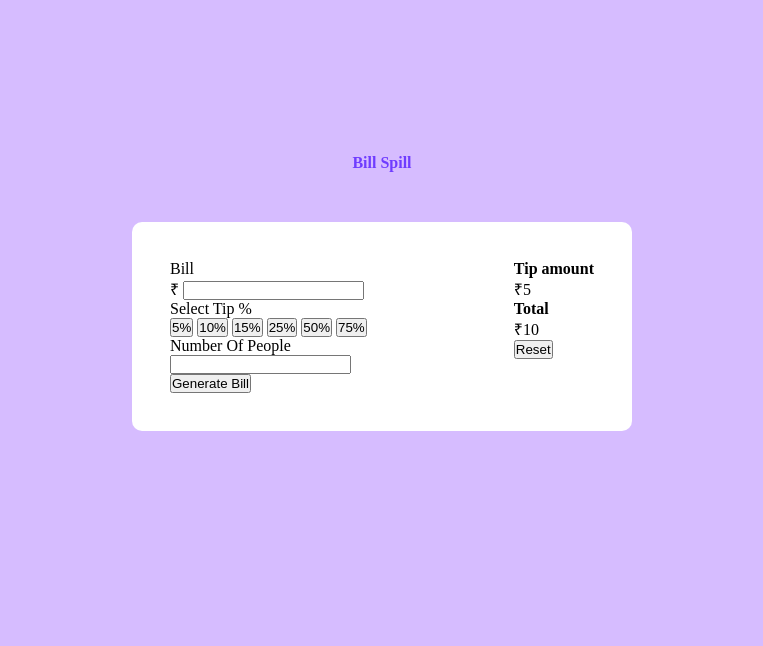
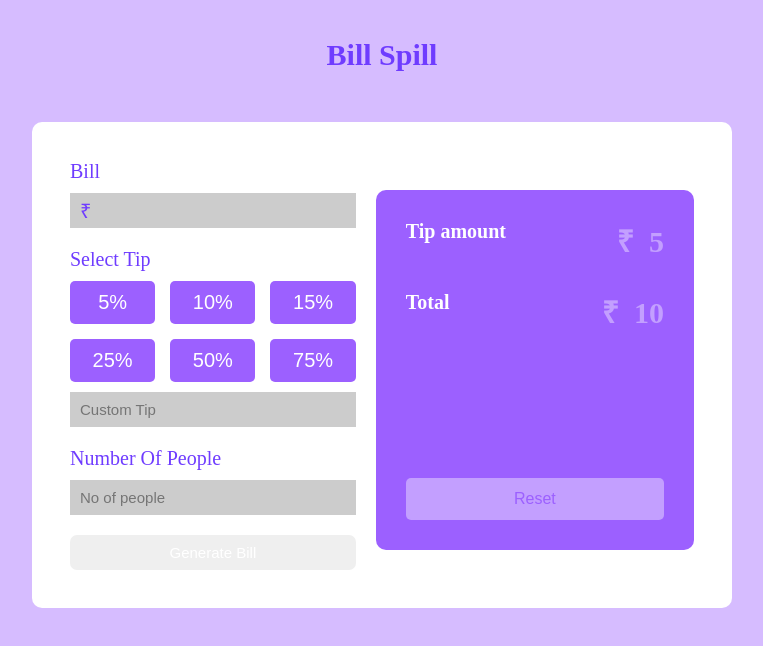
Before and after one commit to Sukomal07/bill-spill, a plain HTML site: page index.html in a window 1280 px wide. Shown: the whole page, without its empty margins (258-1021 px from the left). Drawn offline with Linux system fonts and the light colour scheme.

Commit message:
complete frontend

```diff
--- a/index.html
+++ b/index.html
@@ -21,7 +21,7 @@
                     </div>
                 </div>
                 <div class="tip-container">
-                    <label>Select Tip &#37;</label>
+                    <label>Select Tip</label>
                     <div class="btn-tip">
                         <button class="btn" id="five">5&#37;</button>
                         <button class="btn" id="ten">10&#37;</button>
@@ -29,14 +29,14 @@
                         <button class="btn" id="twentyFive">25&#37;</button>
                         <button class="btn" id="fifty">50&#37;</button>
                         <button class="btn" id="seventyfive">75&#37;</button>
-                        <!-- <input type="number" id="customTip" placeholder="Custom Tip"> -->
+                    </div>
+                    <div class="customTip">
+                        <input type="number" id="customTip" placeholder="Custom Tip">
                     </div>
                 </div>
                 <div class="people-container">
                     <label>Number Of People</label>
-                    <div class="person">
-                        <input type="number" id="person">
-                    </div>
+                    <input type="number" id="person" placeholder="No of people">
                 </div>
                 <button id="generate-bill" class="generate">Generate Bill</button>
             </div>
@@ -44,11 +44,11 @@
                 <div class="total-amount">
                     <div class="tip-amount">
                         <h4>Tip amount</h4>
-                        <span>&#8377;5</span>
+                        <span>&#8377;&nbsp; 5</span>
                     </div>
                     <div class="total">
                         <h4>Total</h4>
-                        <span>&#8377;10</span>
+                        <span>&#8377;&nbsp; 10</span>
                     </div>
                 </div>
                 <button id="reset">Reset</button>
--- a/style.css
+++ b/style.css
@@ -9,11 +9,12 @@ body {
 .container {
   width: 90%;
   margin: auto;
-  padding: 12%;
+  padding-top: 3%;
 }
 .title {
   text-align: center;
   color: #6f3cff;
+  font-size: 30px;
 }
 .bill-container {
   margin: auto;
@@ -23,5 +24,174 @@ body {
   background-color: #fff;
   justify-content: space-between;
   border-radius: 10px;
-  max-width: 500px;
+  max-width: 700px;
+  gap: 20px;
 }
+.left {
+  width: 100%;
+  display: flex;
+  flex-direction: column;
+  gap: 20px;
+}
+.input-container {
+  display: flex;
+  flex-direction: column;
+  gap: 10px;
+}
+.input-container > label {
+  color: #6f3cff;
+  font-size: 20px;
+}
+.amount-container {
+  display: flex;
+  width: 100%;
+  height: 35px;
+  padding: 10px;
+  align-items: center;
+  background-color: #ccc;
+  font-size: 20px;
+  gap: 10px;
+  color: #6f3cff;
+}
+.amount-container > input {
+  border: none;
+  outline: none;
+  width: 100%;
+  height: 30px;
+  background-color: transparent;
+  font-size: 20px;
+  color: #6f3cff;
+}
+input[type="number"]::-webkit-inner-spin-button,
+input[type="number"]::-webkit-outer-spin-button {
+  -webkit-appearance: none;
+  -moz-appearance: none;
+  appearance: none;
+  margin: 0;
+}
+.tip-container {
+  display: flex;
+  flex-direction: column;
+  gap: 10px;
+}
+.tip-container > label {
+  color: #6f3cff;
+  font-size: 20px;
+}
+.btn-tip {
+  display: grid;
+  grid-template-columns: repeat(auto-fill, minmax(65px, 1fr));
+  gap: 15px;
+}
+
+.customTip {
+  width: 100%;
+}
+.customTip > input {
+  width: 100%;
+  height: 35px;
+  padding: 10px;
+  font-size: 15px;
+  outline: none;
+  border: none;
+  background-color: #ccc;
+  color: #6f3cff;
+}
+.btn {
+  padding: 10px;
+  border: none;
+  border-radius: 5px;
+  background-color: #9c60ff;
+  color: #fff;
+  font-size: 20px;
+  cursor: pointer;
+}
+.people-container {
+  display: flex;
+  flex-direction: column;
+  gap: 10px;
+}
+.people-container > label {
+  color: #6f3cff;
+  font-size: 20px;
+}
+.people-container > input {
+  width: 100%;
+  height: 35px;
+  padding: 10px;
+  font-size: 15px;
+  outline: none;
+  border: none;
+  background-color: #ccc;
+  color: #6f3cff;
+}
+.generate {
+  width: 100%;
+  height: 35px;
+  border: none;
+  font-size: 15px;
+  border-radius: 7px;
+  cursor: not-allowed;
+  color: white;
+}
+.generate.active {
+  background-color: #9c60ff;
+  cursor: pointer;
+}
+.right {
+  background: #9c60ff;
+  width: 100%;
+  display: flex;
+  margin: 30px 0 20px 0;
+  flex-direction: column;
+  justify-content: space-between;
+  padding: 30px;
+  border-radius: 10px;
+}
+.total-amount {
+  display: flex;
+  flex-direction: column;
+  gap: 30px;
+}
+
+.tip-amount {
+  display: flex;
+  justify-content: space-between;
+}
+.tip-amount > h4 {
+  font-size: 20px;
+  color: #fff;
+}
+.tip-amount > span {
+  font-size: 30px;
+  color: #c39fff;
+  font-weight: 700;
+}
+.total {
+  display: flex;
+  justify-content: space-between;
+}
+.total > h4 {
+  font-size: 20px;
+  color: #fff;
+}
+.total > span {
+  font-size: 30px;
+  color: #c39fff;
+  font-weight: 700;
+}
+#reset {
+  padding: 12px;
+  border: none;
+  border-radius: 5px;
+  background: #c39fff;
+  font-size: 16px;
+  color: #9c60ff;
+  width: 100%;
+  cursor: not-allowed;
+}
+#reset.active {
+  background-color: #ffffff;
+  color: #9c60ff;
+  cursor: pointer;
+}
```
